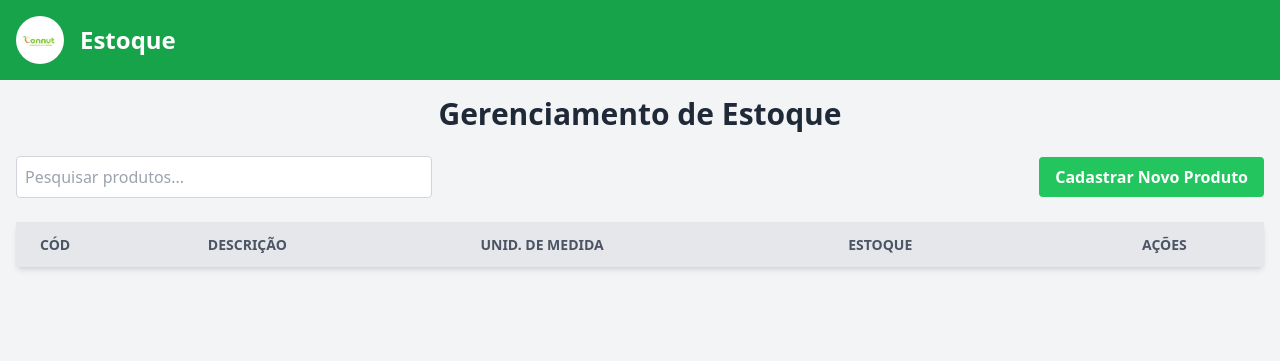
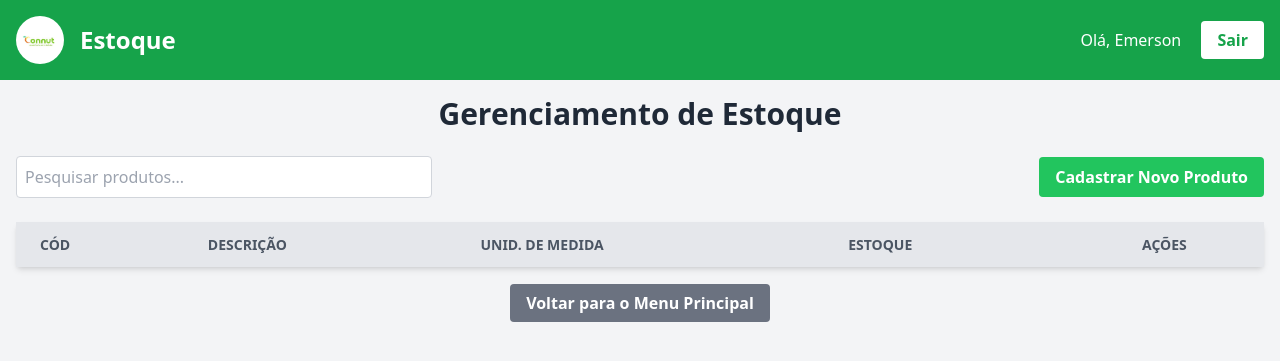
Before and after one commit to emersonloliver1/connut, a Flask app: page /estoque in a window 1280 px wide. Shown: the top 361 px of the page. Run offline with Flask 2, Linux system fonts and the light colour scheme; a user stored in the database is signed in; lists and menus that the app fills with data are empty; some libraries are stand-ins or nearby versions.

Commit message:
Descrição das alterações

```diff
--- a/templates/estoque.html
+++ b/templates/estoque.html
@@ -7,9 +7,17 @@
     <script src="https://cdn.tailwindcss.com"></script>
 </head>
 <body class="bg-gray-100">
-    <header class="bg-green-600 text-white p-4 flex items-center">
-        <img src="{{ url_for('static', filename='logo.jpg') }}" alt="CONNUT Logo" class="h-12 w-12 rounded-full mr-4">
-        <h1 class="text-2xl font-bold">Estoque</h1>
+    <header class="bg-green-600 text-white p-4 flex justify-between items-center">
+        <div class="flex items-center">
+            <img src="{{ url_for('static', filename='logo.jpg') }}" alt="CONNUT Logo" class="h-12 w-12 rounded-full mr-4">
+            <h1 class="text-2xl font-bold">Estoque</h1>
+        </div>
+        <div class="text-white">
+            Olá, {{ current_user.name }}
+            <a href="{{ url_for('logout') }}" class="ml-4 bg-white text-green-600 hover:bg-green-100 font-bold py-2 px-4 rounded">
+                Sair
+            </a>
+        </div>
     </header>
     <div class="container mx-auto p-4">
         <h1 class="text-3xl font-bold mb-6 text-center text-gray-800">Gerenciamento de Estoque</h1>
@@ -21,7 +29,7 @@
             </button>
         </div>
 
-        <table class="w-full bg-white shadow-md rounded">
+        <table class="w-full bg-white shadow-md rounded mb-6">
             <thead>
                 <tr class="bg-gray-200 text-gray-600 uppercase text-sm leading-normal">
                     <th class="py-3 px-6 text-left">Cód</th>
@@ -35,6 +43,12 @@
                 <!-- Os produtos serão inseridos aqui dinamicamente -->
             </tbody>
         </table>
+
+        <div class="text-center">
+            <a href="{{ url_for('index') }}" class="bg-gray-500 hover:bg-gray-600 text-white font-bold py-2 px-4 rounded">
+                Voltar para o Menu Principal
+            </a>
+        </div>
     </div>
 
     <!-- Modal de Cadastro -->
@@ -74,17 +88,25 @@
     function buscarImagemProduto() {
         const descricao = document.getElementById('descricao').value;
         if (descricao) {
-            fetch(`https://api.unsplash.com/search/photos?query=${encodeURIComponent(descricao)}&client_id=SEU_CLIENT_ID_AQUI`)
+            // Substitua 'SUA_CHAVE_API_AQUI' pela sua chave real da API Unsplash
+            fetch(`https://api.unsplash.com/search/photos?query=${encodeURIComponent(descricao)}&client_id=SUA_CHAVE_API_AQUI`)
                 .then(response => response.json())
                 .then(data => {
-                    if (data.results.length > 0) {
+                    if (data.results && data.results.length > 0) {
                         const imagemUrl = data.results[0].urls.small;
                         document.getElementById('imagemProduto').innerHTML = `<img src="${imagemUrl}" alt="${descricao}" class="max-h-full">`;
+                    } else {
+                        document.getElementById('imagemProduto').innerHTML = '<span>Nenhuma imagem encontrada</span>';
                     }
                 })
-                .catch(error => console.error('Erro ao buscar imagem:', error));
+                .catch(error => {
+                    console.error('Erro ao buscar imagem:', error);
+                    document.getElementById('imagemProduto').innerHTML = '<span>Erro ao buscar imagem</span>';
+                });
         }
     }
+
+    document.getElementById('descricao').addEventListener('blur', buscarImagemProduto);
 
     document.getElementById('formCadastroProduto').addEventListener('submit', function(e) {
         e.preventDefault();
```
Also changed, not shown: instance/site.db, 1 other file.
